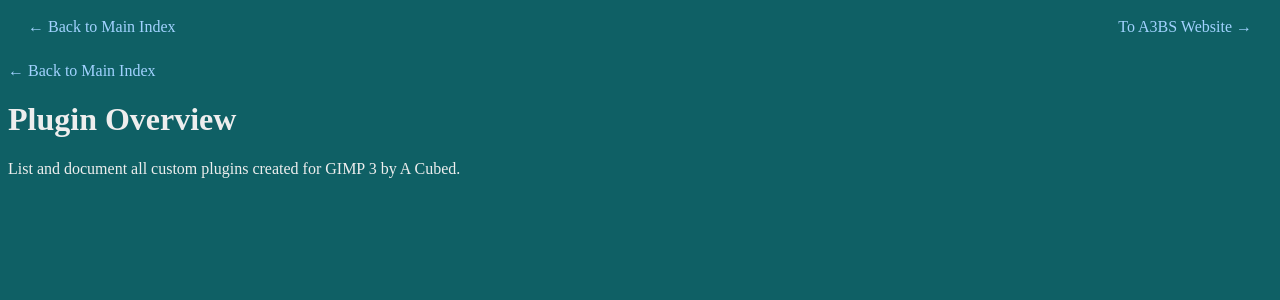
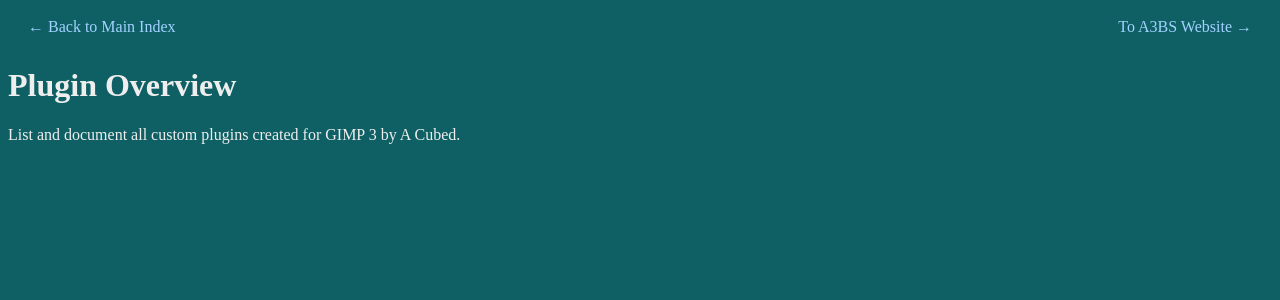
Before and after one commit to aaabscom/a3bs-public-private, a Jekyll site: the page built from docs/gimp/overviews/plugin_overview.md, in a window 1280 px wide. Shown: the top 300 px of the page. Built offline with Jekyll 4.4.1, drawn with Linux system fonts in a browser that asks for light colours; our own code applies the rules of GitHub Pages for plain Markdown files.

Commit message:
Updated background image url.

```diff
--- a/assets/css/style.css
+++ b/assets/css/style.css
@@ -1,5 +1,5 @@
 body {
-  background-image: url('/a3bs-public/assets/images/urb2.webp');
+  background-image: url('a3bs-public/assets/images/urb2.webp');
   background-repeat: repeat;
   background-size: auto;
   background-attachment: fixed;
--- a/docs/gimp/overviews/plugin_overview.md
+++ b/docs/gimp/overviews/plugin_overview.md
@@ -1,5 +1,3 @@
-[← Back to Main Index](../../../index.md)
-
 # Plugin Overview
 
 List and document all custom plugins created for GIMP 3 by A Cubed.
```
Also changed, not shown: docs/gimp/install/install-gimp-3.0.4-on-debian13.md (+0 -2 lines).
